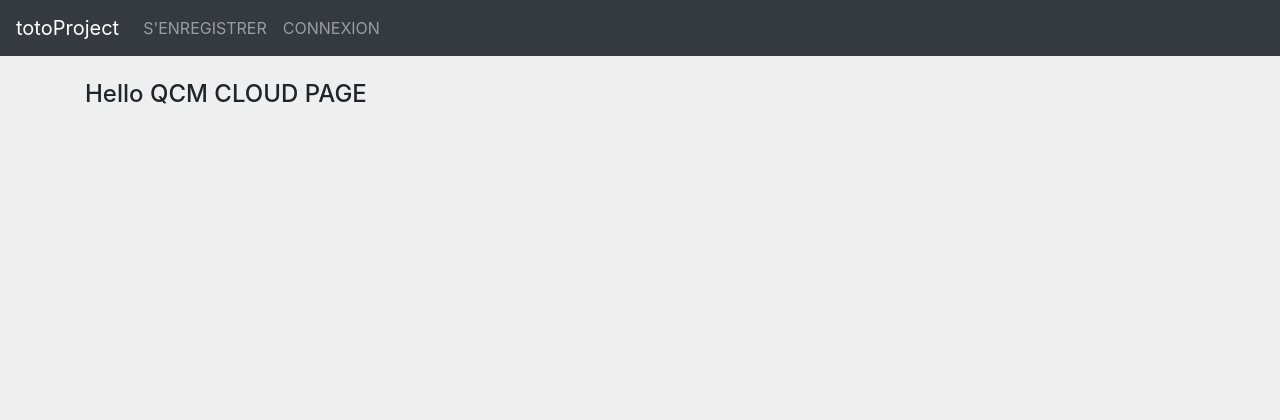
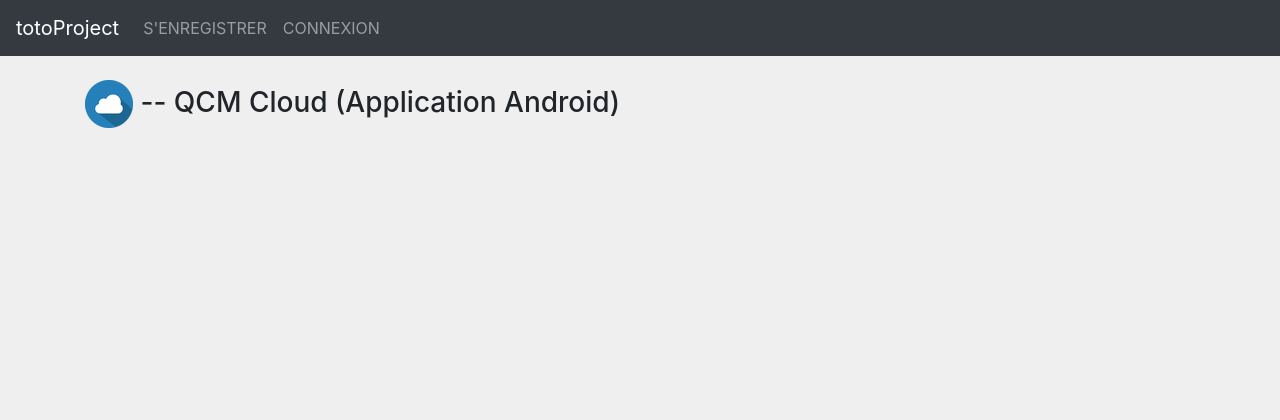
Before and after one commit to lroubaix33/symfonyandroid, a Symfony app: template templates/qcm_cloud/qcmcloud.html.twig in a window 1280 px wide. Shown: the top 420 px of the page. Run offline with Twig, Linux system fonts and the light colour scheme; the template is opened without the code that fills it, so the values that code supplies are empty; style sheets or scripts are compiled from the project's sources; some libraries are stand-ins or nearby versions.

Commit message:
Modification de la page QCM Cloud pour afficher le titre convenablement ansi que son icon

```diff
--- a/templates/qcm_cloud/qcmcloud.html.twig
+++ b/templates/qcm_cloud/qcmcloud.html.twig
@@ -5,6 +5,9 @@
 {% block body %}
 
     </br>
-    <h4>Hello QCM CLOUD PAGE</h4>
+    <h3>
+        <img src="{{ asset('images-icons/icons/rsz_cloud-icon.png') }}" alt="icon-cloud">
+          -- QCM Cloud (Application Android)
+    </h3>
 
 {% endblock %}
```
Also changed, not shown: public/sw.js (+1 -1 lines), public/images-icons/icons/rsz_cloud-icon.png (added).
